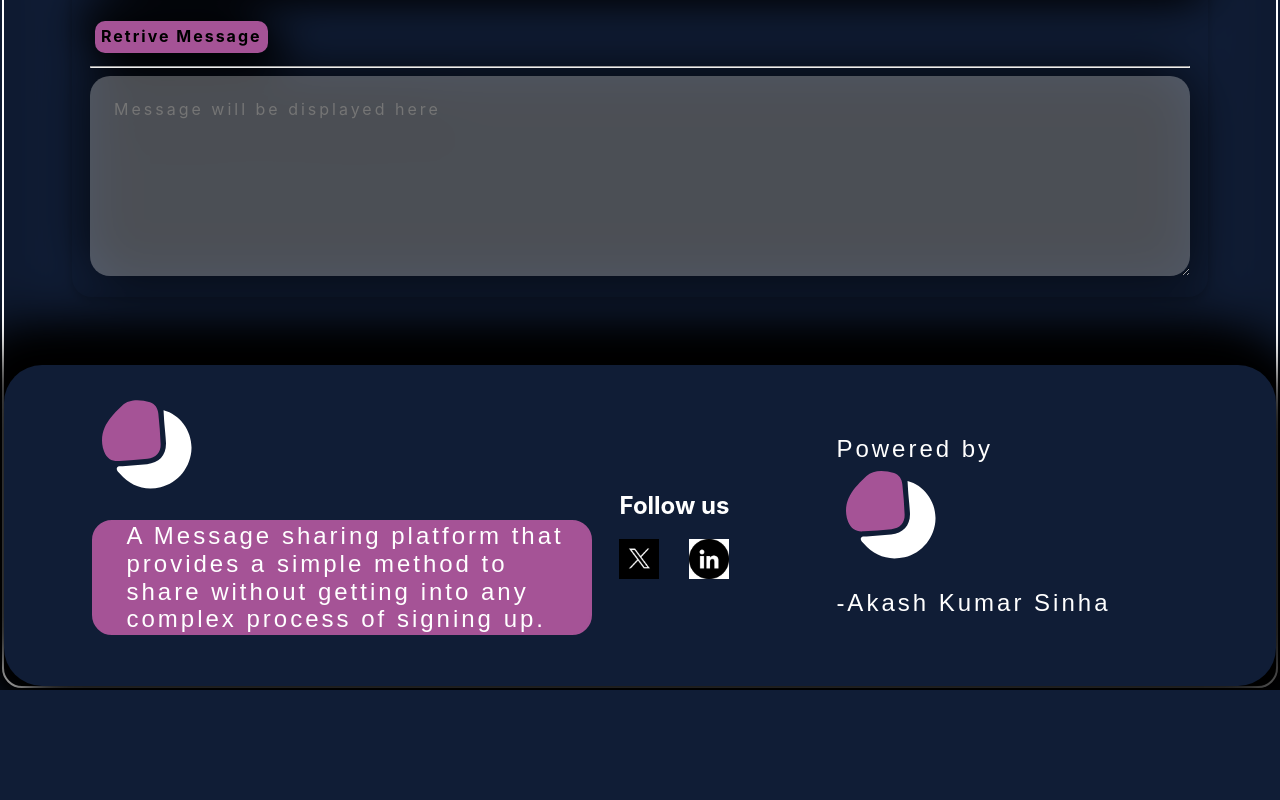
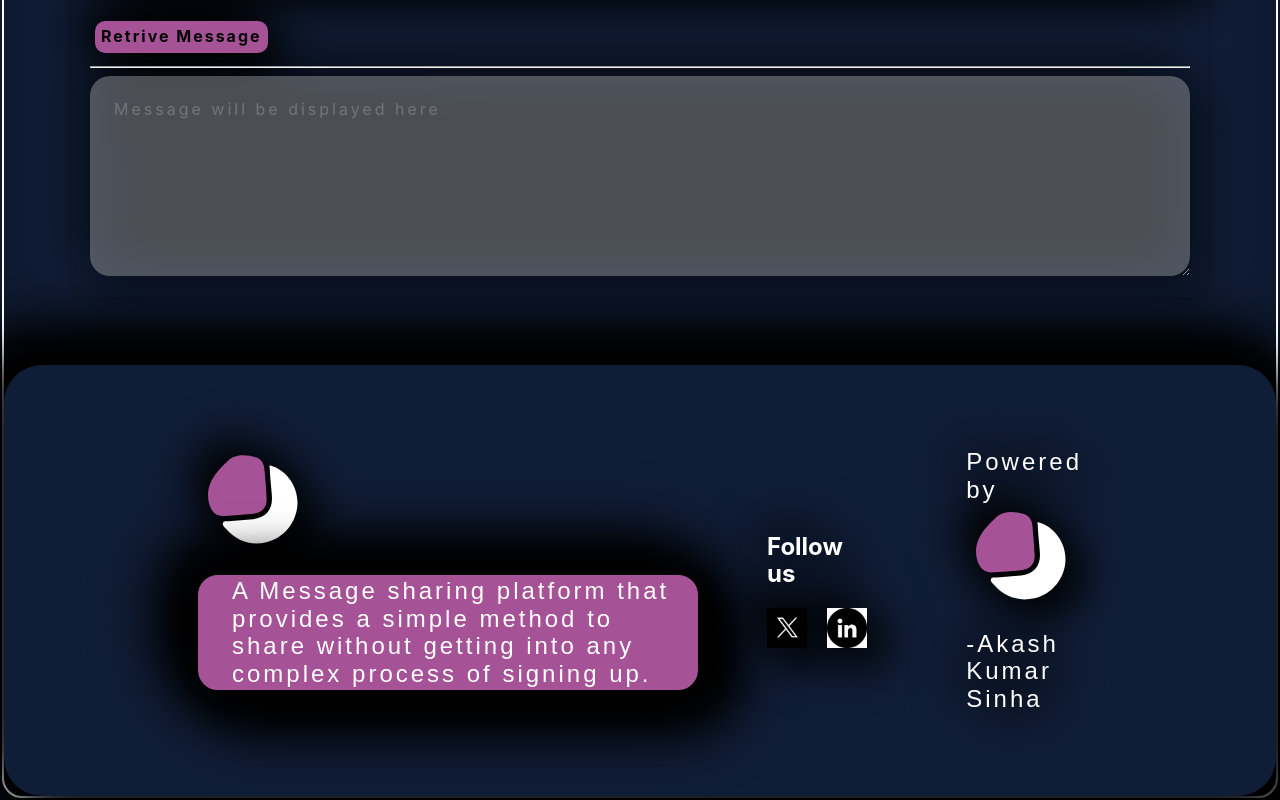
Before and after one commit to Akash-Kumar-Sinha/Shared_Clipboard, a React (Create React App) app: page / in a window 1280 px wide. Shown: the part 812-1612 px from the top of the page. Before the commit the page ends 1502 px from the top, so only its background shows below. Built offline with nearby package versions, Linux system fonts and the light colour scheme.

Commit message:
Design enhancement

```diff
--- a/src/component/Footer/Footer.css
+++ b/src/component/Footer/Footer.css
@@ -2,30 +2,53 @@
     font-size: 2.2rem;
 }
 
+.shadow{
+    filter: drop-shadow(15px 15px 20px black) drop-shadow(-15px -15px 20px black);
+}
+
 .footer_box{
-    position: relative;
-    background-color: white;
+    border: 2px solid transparent;
     border-radius: 2.375rem;
-    background: #101D36;
+    background-color: #101D36;
     color: white;
-    fill: #61498B;
-    filter: drop-shadow(15px 15px 20px black) drop-shadow(-15px -15px 20px black);
     width: 100%;
     padding: 2%;
+    margin-top: 2%;
     padding-top: 2%;
+    height: fit-content;
     margin-top: 2%;
-    height: fit-content;
-    flex-shrink: 0;
-    padding: 2%;
     padding-top: 2%;
-    margin-top: 2%;
-    z-index: -1;
+
+    display: flex;
+    flex-wrap: wrap;
+    justify-content: center;
+    /* justify-content: space-between; */
+    align-items: center;
+    padding-left: 10rem;
+    padding-right: 10rem;
+}
+
+.row {
+    margin: 10px;
+    padding: 20px;
+    border: 1px solid #000;
+    flex: 1; /* Allow elements to grow to fill the available space evenly */
+    max-width: 100%; /* Prevent individual rows from becoming too wide */
+  }
+
+  .img{
+    display: grid;
+    gap: 20px;
+  }
+
+.logo_container{
+    border: 2px solid transparent;
 }
 
 .footer_about{
     border: 2px solid #A55396;
     max-width: 500px;
-    min-width: fit-content;
+    min-width: 500px;
     background-color: #A55396;
     border-radius: 20px;
 }
@@ -34,31 +57,16 @@
     border: 2px solid transparent;
     height: fit-content;
     width: fit-content;
-    padding: 10px;
     margin-top: 25px;
     margin: 15px;
 }
 
-
-.parent {
-    border: 2px solid transparent;
-    width: 80vw;
-    min-width: fit-content;
-    display: flex;
-    flex-wrap: wrap;
-    justify-content: space-between;
-    align-items: center;
-    margin-left: 5%;
-  }
-
-  .left{
-    display: flex;
-    flex-wrap: wrap;
-    align-items: center;
-    justify-content: space-around;
-  }
-
-
 .poweredby{
     border: 2px solid transparent;
 }
+
+.container{
+    display: flex;
+    flex-direction: row;
+    justify-content: center;
+}
--- a/src/component/Footer/Footer.js
+++ b/src/component/Footer/Footer.js
@@ -2,40 +2,40 @@ import React from "react";
 import './Footer.css'
 import Logo from "../Logo/Logo";
 
-const Footer = () =>{
+const Footer = () => {
     return(
-        <footer className="footer_box flex">
+        <footer className="shadow footer_box">
 
-            <div className="parent flex">
-            <div className="left">
+            {/* <div className="container"> */}
 
-                <div className="container">
+                <div className="shadow row logo_container">
 
                     <div className="footer_logo">
                         <Logo/>
                     </div>
 
-                    <p className="footer_about">
+                    <p className="shadow footer_about">
                     A Message sharing platform that provides a simple method to share without getting into any complex process of signing up.
                     </p>
+
                 </div>
 
-                <div className="follow_content">
+                <div className="shadow row follow_content">
 
                     <h2>
                         Follow us
                     </h2>
 
-                    <div className="flex justify-between-ns">
+                    <div className="img flex">
                         <img className="twitter" src="/twitter.png" alt="twitter" width="40" />
                         <img className="linkedin" src="/linkedin.png" alt="linkedin" width="40" />
 
                     </div>
 
                 </div>
-            </div>
 
-                <div className="poweredby flex flex-end">
+                <div className="shadow row poweredby flex flex-end">
+
                     <div>
                         <p flex flex-column>
                             Powered by
@@ -47,7 +47,8 @@ const Footer = () =>{
 
                 </div>
 
-            </div>
+            {/* </div> */}
+
 
         </footer>
     )
```
